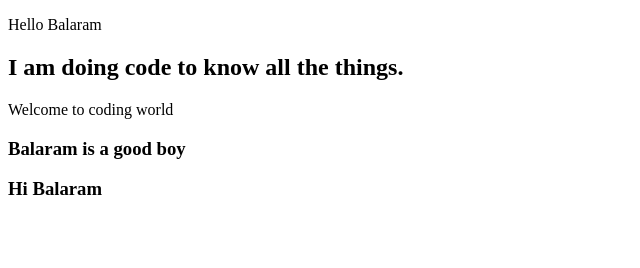
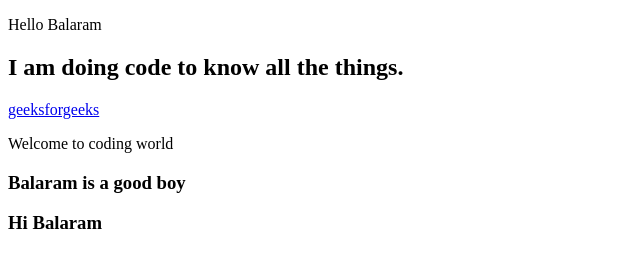
Before and after one commit to balaramsabat/Learning-Javascript, a plain HTML site: page index.html in a window 1280 px wide. Shown: the whole page, without its empty margins (0-640 px from the left). Drawn offline with Linux system fonts and the light colour scheme.

Commit message:
getting and setting attribute

```diff
--- a/index.html
+++ b/index.html
@@ -10,6 +10,7 @@
     <p>Hello Balaram</p>
     </div>
     <h2>  I am doing code to know all the things.  </h2>
+    <a href="https://www.geeksforgeeks.org/"> geeksforgeeks</a>
     <p>Welcome to coding world</p>
     <h3 class="balaram">Balaram is a good boy</h3>
     <h3 id="coders">Hi Balaram</h3>
```
Also changed, not shown: script.js (+16 -5 lines).
